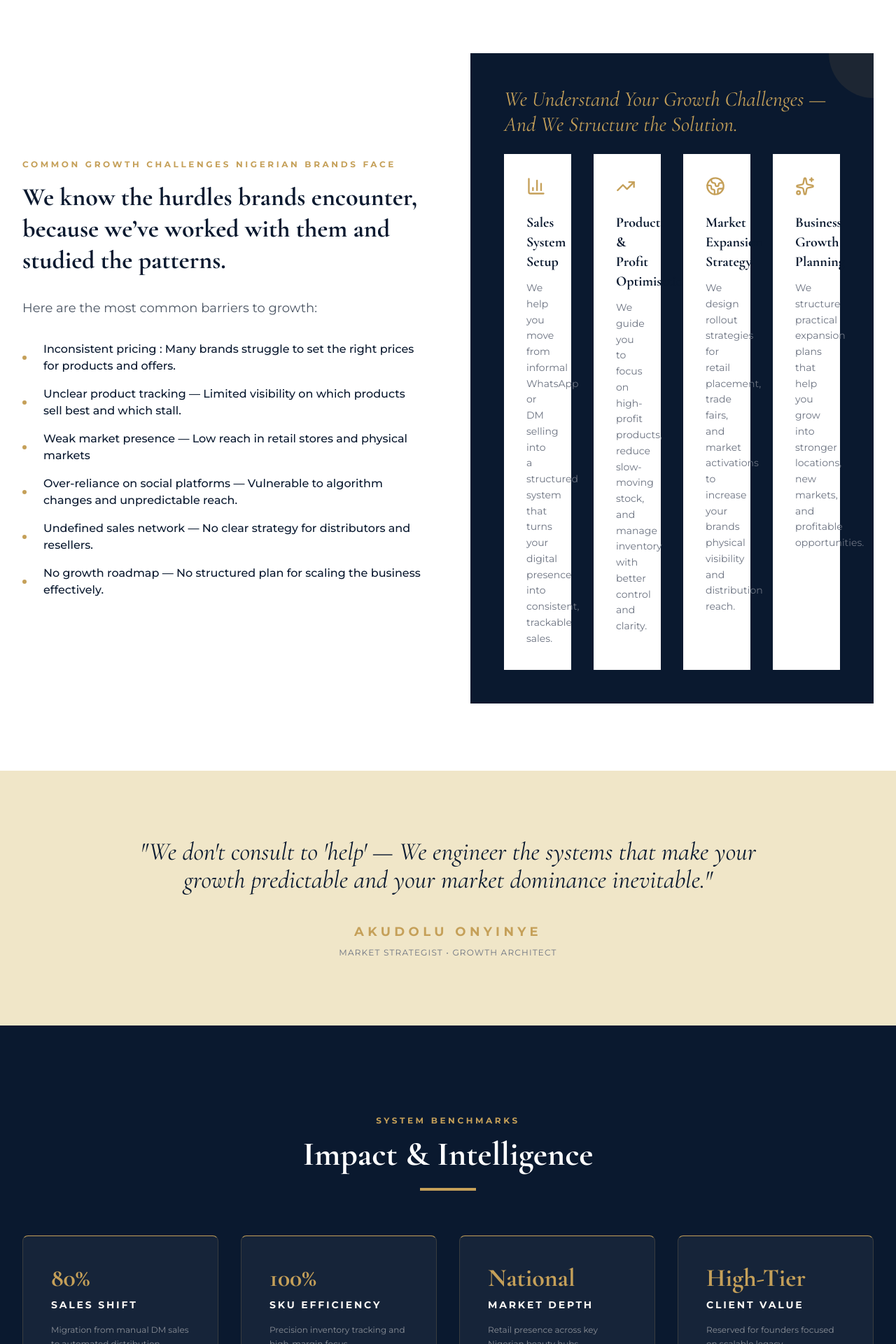
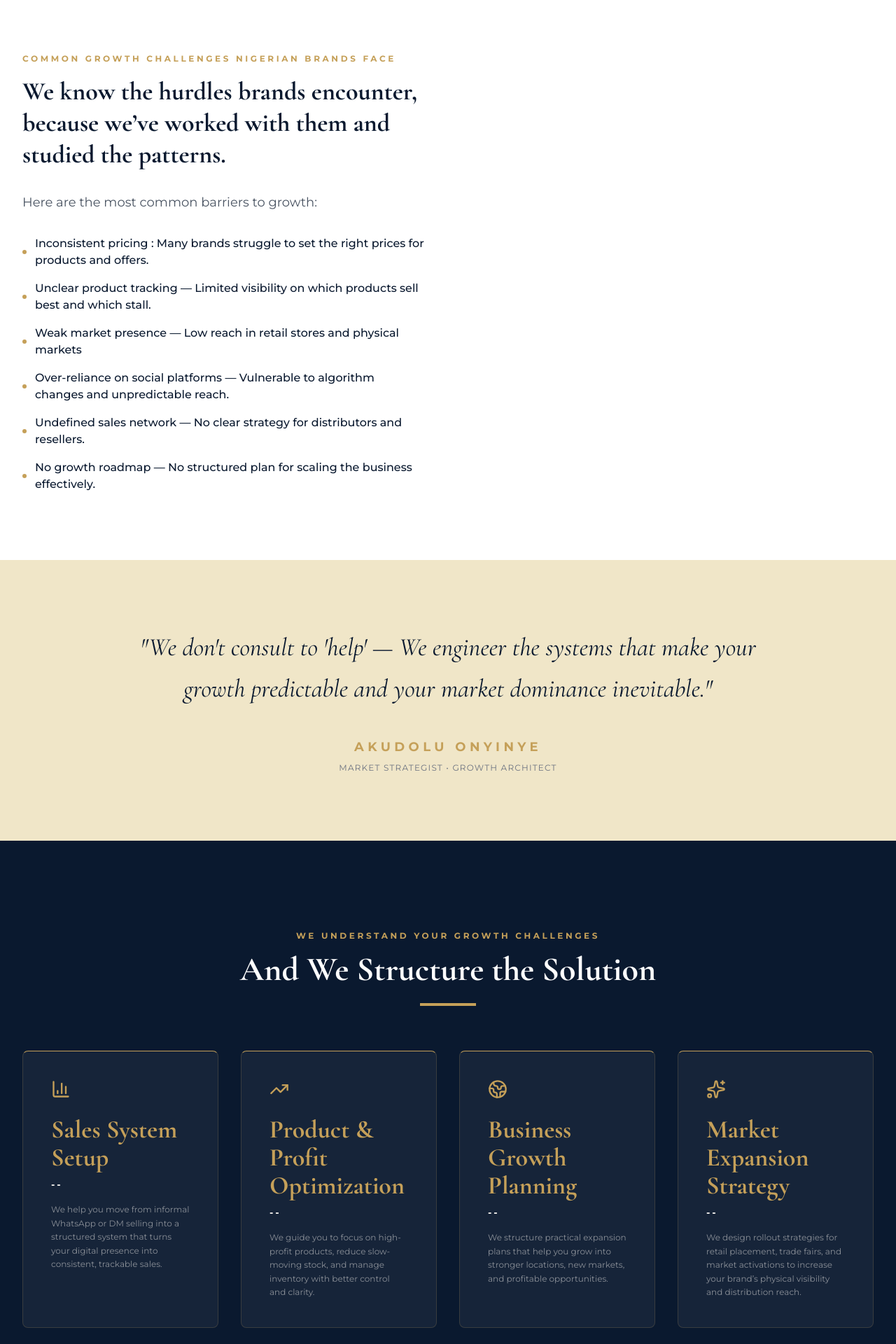
Before and after one commit to Ifeoluwa00dev/releaseinnovationaltd, a React (Vite) app: page / in a window 1280 px wide. Shown: the part 820-2740 px from the top of the page at 70% size. Built offline with nearby package versions, Linux system fonts and the light colour scheme.

Commit message:
edited constants, index, about, contact, home, and types

```diff
--- a/constants.tsx
+++ b/constants.tsx
@@ -1,8 +1,17 @@
 
 import React from 'react';
 import { Service, Testimonial, Metric } from './types';
+import {BarChart3, TrendingUp, Globe2, Sparkles} from "lucide-react"
+export const BRAND_NAME = "Release Innovations LTD";
 
-export const BRAND_NAME = "Release Innovations LTD";
+export const C = {
+  navy:      '#0a192f',
+  forest:    '#1a392a',
+  ivory:     '#fdfaf6',
+  champagne: '#f0e6c8',
+  gold:      '#c5a059',
+  goldLight: '#dcc18d',
+};
 
 export const PAIN_POINTS = [
   "Inconsistent pricing : Many brands struggle to set the right prices for products and offers.",
@@ -45,19 +54,6 @@ export const SERVICES: Service[] = [
     ]
   }
 ];
-
-
-
-
-
-
-
-
-
-
-
-
-
 
 
 
@@ -105,27 +101,31 @@ export const TESTIMONIALS: Testimonial[] = [
 export const METRICS: Metric[] = [
   {
     id: 1,
-    label: "Sales Shift",
-    value: "80%",
-    description: "Migration from manual DM sales to automated distribution"
+     icon: <BarChart3 size={28} style={{ color: C.gold }} />,
+    label: "--",
+    value: "Sales System Setup",
+    description: "We help you move from informal WhatsApp or DM selling into a structured system that turns your digital presence into consistent, trackable sales."
   },
   {
     id: 2,
-    label: "SKU Efficiency",
-    value: "100%",
-    description: "Precision inventory tracking and high-margin focus"
+     icon: <TrendingUp size={28} style={{ color: C.gold }} />,
+    label: "--",
+    value: "Product & Profit Optimization",
+    description: "We guide you to focus on high-profit products, reduce slow-moving stock, and manage inventory with better control and clarity."
   },
   {
     id: 3,
-    label: "Market Depth",
-    value: "National",
-    description: "Retail presence across key Nigerian beauty hubs"
+     icon: <Globe2     size={28} style={{ color: C.gold }} />,
+    label: "--",
+    value: "Business Growth Planning",
+    description: "We structure practical expansion plans that help you grow into stronger locations, new markets, and profitable opportunities."
   },
   {
     id: 4,
-    label: "Client Value",
-    value: "High-Tier",
-    description: "Reserved for founders focused on scalable legacy"
+    label: "--",
+    icon: <Sparkles  size={28} style={{ color: C.gold }} />,
+    value: "Market Expansion Strategy",
+    description: "We design rollout strategies for retail placement, trade fairs, and market activations to increase your brand’s physical visibility and distribution reach."
   }
 ];
 
--- a/index.html
+++ b/index.html
@@ -34,27 +34,7 @@ fbq('track', 'PageView');
     <link rel="preconnect" href="https://fonts.gstatic.com" crossorigin>
     <link href="https://fonts.googleapis.com/css2?family=Cormorant+Garamond:ital,wght@0,400;0,600;0,700;1,400;1,600&family=Montserrat:wght@300;400;500;600;700&display=swap" rel="stylesheet">
 
-    <script src="https://cdn.tailwindcss.com"></script>
-    <script>
-      tailwind.config = {
-        theme: {
-          extend: {
-            colors: {
-              navy:    '#0a192f',
-              forest:  '#1a392a',
-              ivory:   '#fdfaf6',
-              gold:    '#c5a059',
-              goldLight: '#dcc18d',
-              champagne: '#f0e6c8',
-            },
-            fontFamily: {
-              serif: ['"Cormorant Garamond"', 'serif'],
-              sans:  ['Montserrat', 'sans-serif'],
-            }
-          }
-        }
-      }
-    </script>
+
 
     <style>
       /* ── Base ─────────────────────────────────────────────────── */
--- a/pages/Contact.tsx
+++ b/pages/Contact.tsx
@@ -94,8 +94,10 @@ const Contact: React.FC = () => {
                 className="text-lg font-light mb-12 leading-relaxed"
                 style={{ color: 'rgba(253,250,246,0.70)', fontFamily: 'Montserrat, sans-serif' }}
               >
-                We are not available for everybody. We partner exclusively with beauty founders
-                who are ready to build beyond the hustle into structured, profitable legacies.
+                 Access is limited to beauty founders ready to build beyond the hustle.
+We partner with those committed to creating a structured, profitable, and lasting business -a true legacy.
+<br />
+Ready to make growth predictable? Book your strategy session now.
               </p>
 
               {/* Info blocks */}
--- a/pages/Home.tsx
+++ b/pages/Home.tsx
@@ -3,16 +3,9 @@ import { Link } from 'react-router-dom';
 import { ArrowRight, BarChart3, Globe2, Sparkles, TrendingUp } from 'lucide-react';
 import SectionHeading from '../components/SectionHeading';
 import { METRICS, TESTIMONIALS, PAIN_POINTS } from '../constants';
+import { C } from '../constants'
+/* ─── colour tokens (brand palette) ─────────────────────────── */
 
-/* ─── colour tokens (brand palette) ─────────────────────────── */
-const C = {
-  navy:       '#0a192f',
-  forest:     '#1a392a',
-  ivory:      '#fdfaf6',
-  champagne:  '#f0e6c8',
-  gold:       '#c5a059',
-  goldLight:  '#dcc18d',
-};
 
 const Home: React.FC = () => {
   return (
@@ -151,7 +144,7 @@ const Home: React.FC = () => {
             </div>
 
             {/* Right panel */}
-            <div
+            {/* <div
               className="p-12 relative overflow-hidden"
               style={{ backgroundColor: C.navy }}
             >
@@ -167,38 +160,9 @@ const Home: React.FC = () => {
               </h3>
 
 
-              <div className="grid grid-cols-1 md:grid-cols-2 lg:grid-cols-4 gap-8">
-            {[
-              { icon: <BarChart3 size={28} style={{ color: C.gold }} />, title: 'Sales System Setup',   desc: 'We help you move from informal WhatsApp or DM selling into a structured system that turns your digital presence into consistent, trackable sales.' },
-              { icon: <TrendingUp size={28} style={{ color: C.gold }} />, title: 'Product & Profit Optimisation',  desc: 'We guide you to focus on high-profit products, reduce slow-moving stock, and manage inventory with better control and clarity.' },
-              { icon: <Globe2     size={28} style={{ color: C.gold }} />, title: 'Market Expansion Strategy',     desc: 'We design rollout strategies for retail placement, trade fairs, and market activations to increase your brands physical visibility and distribution reach.' },
-              { icon: <Sparkles  size={28} style={{ color: C.gold }} />, title: 'Business Growth Planning',    desc: 'We structure practical expansion plans that help you grow into stronger locations, new markets, and profitable opportunities.' },
-            ].map((sol, i) => (
-              <div
-                key={i}
-                className="bg-white p-8 border-b-2 border-transparent transition-all duration-300 shadow-sm hover:shadow-xl"
-                style={{ borderBottomColor: 'transparent' }}
-                onMouseEnter={e => { (e.currentTarget as HTMLElement).style.borderBottomColor = C.gold; }}
-                onMouseLeave={e => { (e.currentTarget as HTMLElement).style.borderBottomColor = 'transparent'; }}
-              >
-                <div className="mb-6">{sol.icon}</div>
-                <h4
-                  className="text-xl font-bold mb-3"
-                  style={{ fontFamily: 'Cormorant Garamond, serif', color: C.navy }}
-                >
-                  {sol.title}
-                </h4>
-                <p
-                  className="text-sm leading-relaxed"
-                  style={{ color: '#6B7280', fontFamily: 'Montserrat, sans-serif' }}
-                >
-                  {sol.desc}
-                </p>
-              </div>
-            ))}
-          </div>
 
-            </div>
+
+            </div> */}
           </div>
         </div>
       </section>
@@ -287,12 +251,12 @@ const Home: React.FC = () => {
       {/* ── METRICS ──────────────────────────────────────────────── */}
       <section className="py-32" style={{ backgroundColor: C.navy }}>
         <div className="max-w-7xl mx-auto px-4 sm:px-6 lg:px-8">
-          <SectionHeading title="Impact & Intelligence" subtitle="System Benchmarks" light />
+  <SectionHeading title="And We Structure the Solution" subtitle="We Understand Your Growth Challenges" light />
   <div className="grid grid-cols-1 md:grid-cols-2 lg:grid-cols-4 gap-8 mt-12">
-            {METRICS.map((metric: { id: string|number; value: string; label: string; description: string }) => (
+    {METRICS.map((metric: { id: string | number; icon: React.ReactNode; value: string; label: string; description: string }) => (
       <div
         key={metric.id}
-                className="p-10 rounded-lg border-t-2 transition-all group cursor-default"
+        className="p-10 rounded-lg transition-all duration-300 cursor-default"
         style={{
           background: 'rgba(253,250,246,0.05)',
           border: '1px solid rgba(197,160,89,0.20)',
@@ -301,6 +265,7 @@ const Home: React.FC = () => {
         onMouseEnter={e => { (e.currentTarget as HTMLElement).style.borderTopColor = C.goldLight; }}
         onMouseLeave={e => { (e.currentTarget as HTMLElement).style.borderTopColor = C.gold; }}
       >
+        <div className="mb-6">{metric.icon}</div>
         <span
           className="text-4xl font-bold block mb-2"
           style={{ fontFamily: 'Cormorant Garamond, serif', color: C.gold }}
--- a/tailwind.config.js
+++ b/tailwind.config.js
@@ -6,12 +6,24 @@ export default {
   ],
   theme: {
     extend: {
-      colors: {
-      navy: '#0F1B2D',
-      forest: '#0F3D2E',
-      ivory: '#F8F5F0',
-      gold: '#D4AF37',
-    }
+
+            colors: {
+              navy:    '#0a192f',
+              forest:  '#1a392a',
+              ivory:   '#fdfaf6',
+              gold:    '#c5a059',
+              goldLight: '#dcc18d',
+              champagne: '#f0e6c8',
+            },
+            fontFamily: {
+              serif: ['"Cormorant Garamond"', 'serif'],
+              sans:  ['Montserrat', 'sans-serif'],
+            }
+
+
+
+
+
     },
   },
   plugins: [],
--- a/types.ts
+++ b/types.ts
@@ -16,6 +16,7 @@ export interface Testimonial {
 export interface Metric {
   id: number;
   label: string;
+  icon: React.ReactNode;
   value: string;
   description: string;
 }
```
Also changed, not shown: pages/About.tsx (+65 -92 lines). Lines whose indentation alone changed are shown as unchanged.
